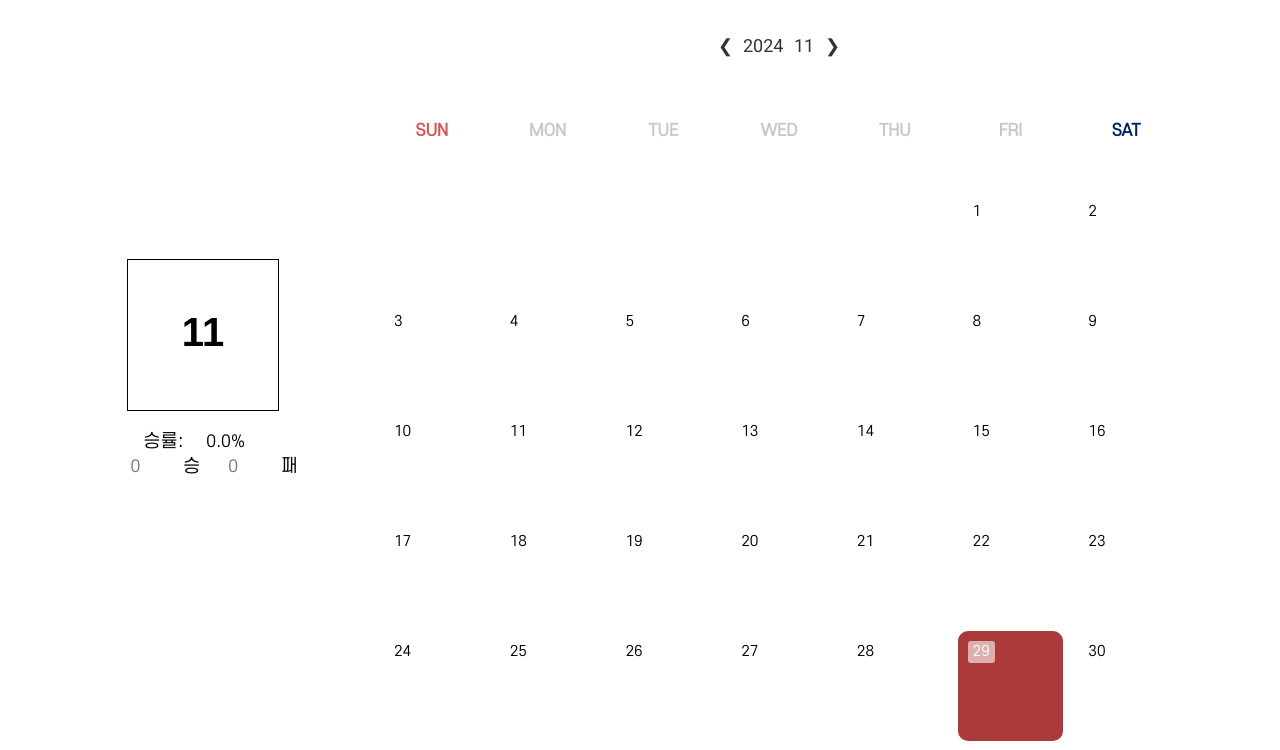
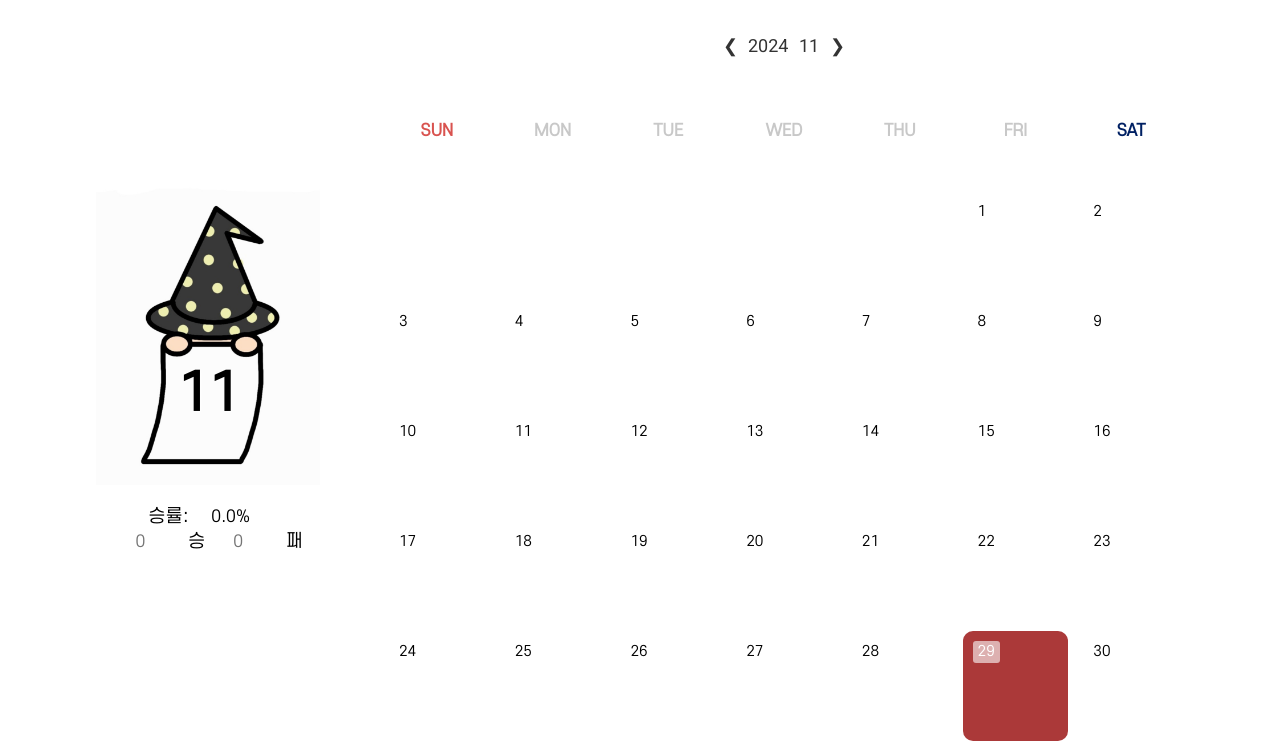
Before and after one commit to jangsh7/YYJ, a website: page main.html in a window 1280 px wide. Shown: the part 124-874 px from the top of the page. Drawn offline with Linux system fonts and the light colour scheme.

Commit message:
Update top_menu and calendar_image

```diff
--- a/main.html
+++ b/main.html
@@ -28,7 +28,8 @@
         .top-menu {
             background-color: #333333;
             color: white;
-            padding: 12px 20px; /*양쪽에 동일한 여백 20px 결정*/
+            padding: 12px 20px;
+            /*양쪽에 동일한 여백 20px 결정*/
             display: flex;
             justify-content: space-around;
             align-items: center;
@@ -229,6 +230,20 @@
             justify-content: center;
             align-items: center;
         }
+
+        .calendar-text {
+            position: absolute;
+            top: 70%;
+            left: 50%;
+            /*left: 150px;
+            bottom: 3px;
+            transform: translateX(-27px);*/
+            transform: translate(-50%, -50%);
+            font-size: 50px;
+            font-weight: bold;
+            color: black;
+            text-shadow: 1px 1px 2px white;
+        }
     </style>
 </head>
 
@@ -261,7 +276,17 @@
     <div class="container">
         <div class="image-space">
             <!--<img src="images/KTwiz.jpg" alt="달력 이미지" width="150">-->
-            <canvas id="monthCanvas" width="150" height="150" style="border: 1px solid black;"></canvas>
+            <div style="position: relative; width: 300px; height: 300px; border: 1px solid white;">
+                <!-- 배경 이미지 -->
+                <img src="images/KTwiz.jpg" alt="달력 배경 이미지" style="width: 300px; height: 300px; object-fit: contain;">
+
+                <!-- 월 숫자 텍스트 -->
+                <div class="calendar-text">
+                    <p>changeYearMonth()</p>
+                </div>
+            </div>
+
+
 
             <div class="stats-section">
                 <div>
@@ -320,6 +345,10 @@
 
             yearSelect.value = currentDate.getFullYear();
             monthSelect.value = currentDate.getMonth();
+
+            // 초기 월 숫자 표시
+            const calendarTextElement = document.querySelector(".calendar-text p");
+            calendarTextElement.textContent = currentDate.getMonth() + 1; // 월 초기값 설정
         }
 
         function renderCalendar() {
@@ -368,6 +397,8 @@
             currentDate.setMonth(currentDate.getMonth() + offset);
             updateSelectors();
             renderCalendar();
+
+            updateMonthText();
         }
 
         function changeYearMonth() {
@@ -375,6 +406,15 @@
             const monthSelect = document.getElementById("monthSelect").value;
             currentDate = new Date(yearSelect, monthSelect);
             renderCalendar();
+
+            updateMonthText();
+        }
+
+        // 월 숫자 텍스트를 업데이트하는 함수
+        function updateMonthText() {
+            const calendarTextElement = document.querySelector(".calendar-text p");
+            const monthNumber = currentDate.getMonth() + 1; // JavaScript의 월은 0부터 시작
+            calendarTextElement.textContent = monthNumber;
         }
 
         function updateSelectors() {
```
Also changed, not shown: YOYAJUNG_big.png (added), calendar_images/calendar_kt.png (added).
